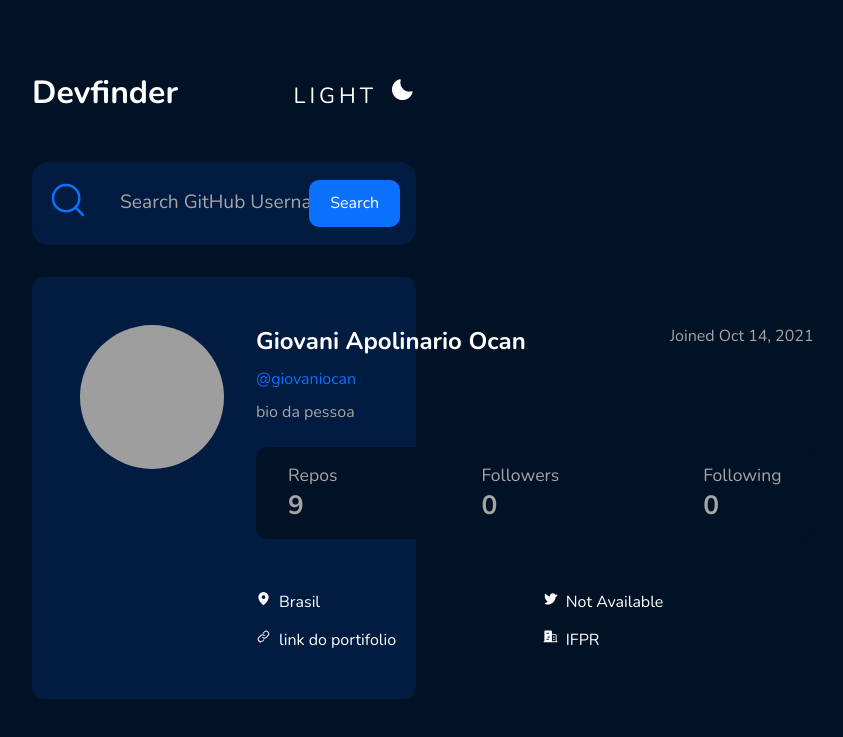
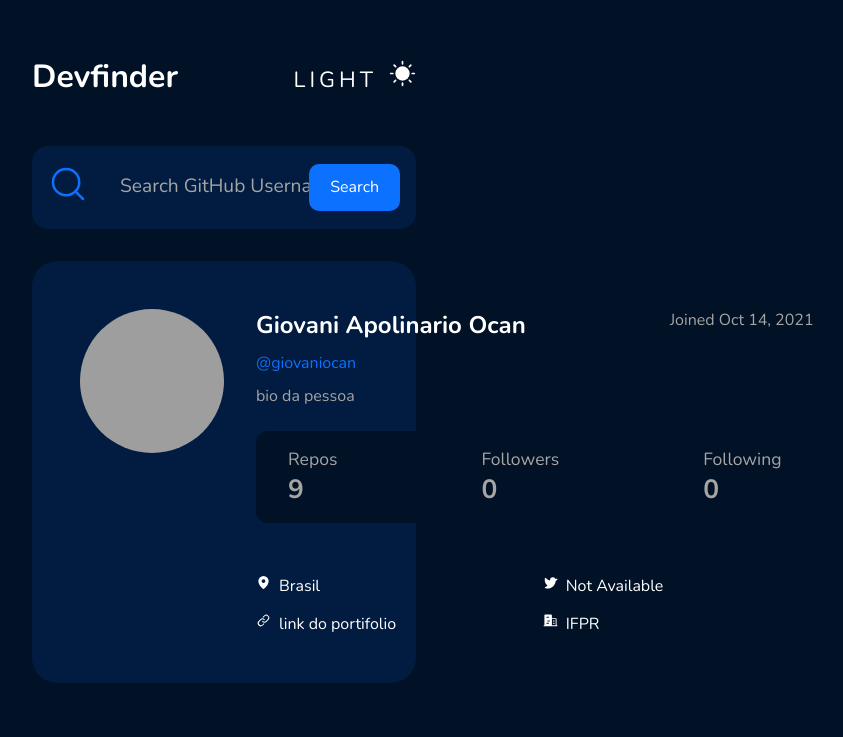
Before and after one commit to giovaniocan/devFinder, a React (Vite) app: page / in a window 1280 px wide. Shown: the part 121-858 px from the top of the page, without its empty margins (416-1259 px from the left). Built offline with nearby package versions, Linux system fonts and the light colour scheme; grey boxes are pictures that could not be loaded.

Commit message:
some css tweaks

```diff
--- a/src/components/devCard/styles.ts
+++ b/src/components/devCard/styles.ts
@@ -8,7 +8,7 @@ export const DevCardContainer = styled.div`
   width: 100%;
   min-height: 400px;
   background: ${(props) => props.theme.colors.baseBackgroundComponent};
-  border-radius: 12px;
+  border-radius: 25px;
 
   padding: 3rem;
 
--- a/src/components/header/index.tsx
+++ b/src/components/header/index.tsx
@@ -15,10 +15,10 @@ export function Header({ toggleTheme }: HeaderProps) {
       <ThemeMode onClick={toggleTheme}>
         <h2>{title === 'dark' ? 'light' : 'dark'}</h2>
         <button>
-          {title === 'light' ? (
-            <Sun size={27} weight="fill" />
+          {title === 'dark' ? (
+            <Sun size={27} weight="fill" color="#fff" />
           ) : (
-            <Moon size={27} color="#fff" weight="fill" />
+            <Moon size={27} weight="fill" />
           )}
         </button>
       </ThemeMode>
--- a/src/components/header/styles.ts
+++ b/src/components/header/styles.ts
@@ -23,5 +23,10 @@ export const ThemeMode = styled.div`
     background: transparent;
     border: 0;
     cursor: pointer;
+    outline: none;
+    &:focus {
+      outline: none;
+      border: 0;
+    }
   }
 `
--- a/src/components/searchProfile/styles.ts
+++ b/src/components/searchProfile/styles.ts
@@ -14,6 +14,7 @@ export const SearchContainer = styled.form`
     width: 100%;
     background: transparent;
     border: 0;
+    color: ${(props) => props.theme.colors.importantText};
   }
   input::placeholder {
     color: ${(props) => props.theme.colors.textinput};
--- a/src/homeStyled.ts
+++ b/src/homeStyled.ts
@@ -1,5 +1,5 @@
 import styled from 'styled-components'
 
 export const AppContainer = styled.div`
-  margin: 12rem 28rem 12rem;
+  margin: 11rem 28rem;
 `
```
